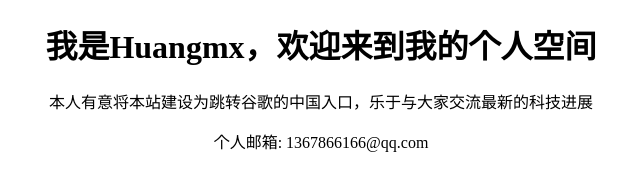
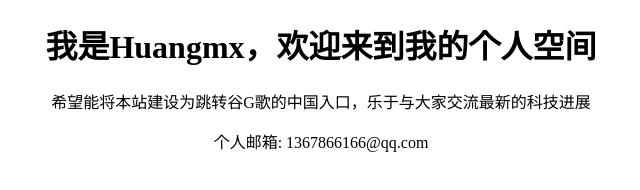
Before and after one commit to hmxv2/hmxv2.github.io, a plain HTML site: page index.html in a window 1280 px wide. Shown: the full height of the page, 319-959 px from the left. Drawn offline with Linux system fonts and the light colour scheme.

Commit message:
Update index.html

```diff
--- a/index.html
+++ b/index.html
@@ -5,7 +5,7 @@
     <title>Huangmx's Blog</title>
 </head>
 <h1 align="center">我是Huangmx，欢迎来到我的个人空间</h1>
-<p align="center">本人有意将本站建设为跳转谷歌的中国入口，乐于与大家交流最新的科技进展</p>
+<p align="center">希望能将本站建设为跳转谷G歌的中国入口，乐于与大家交流最新的科技进展</p>
 <p align="center">个人邮箱: 1367866166@qq.com</p>
 <body>
 
```
